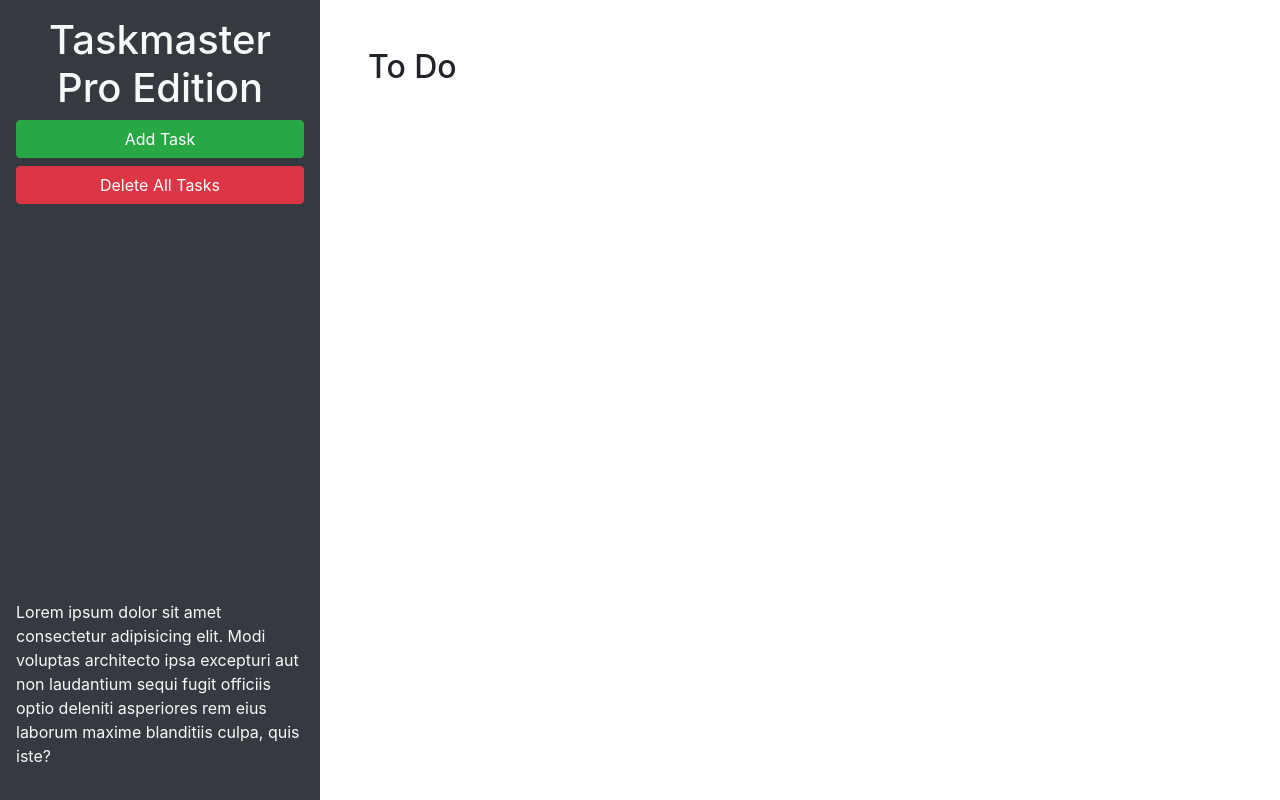
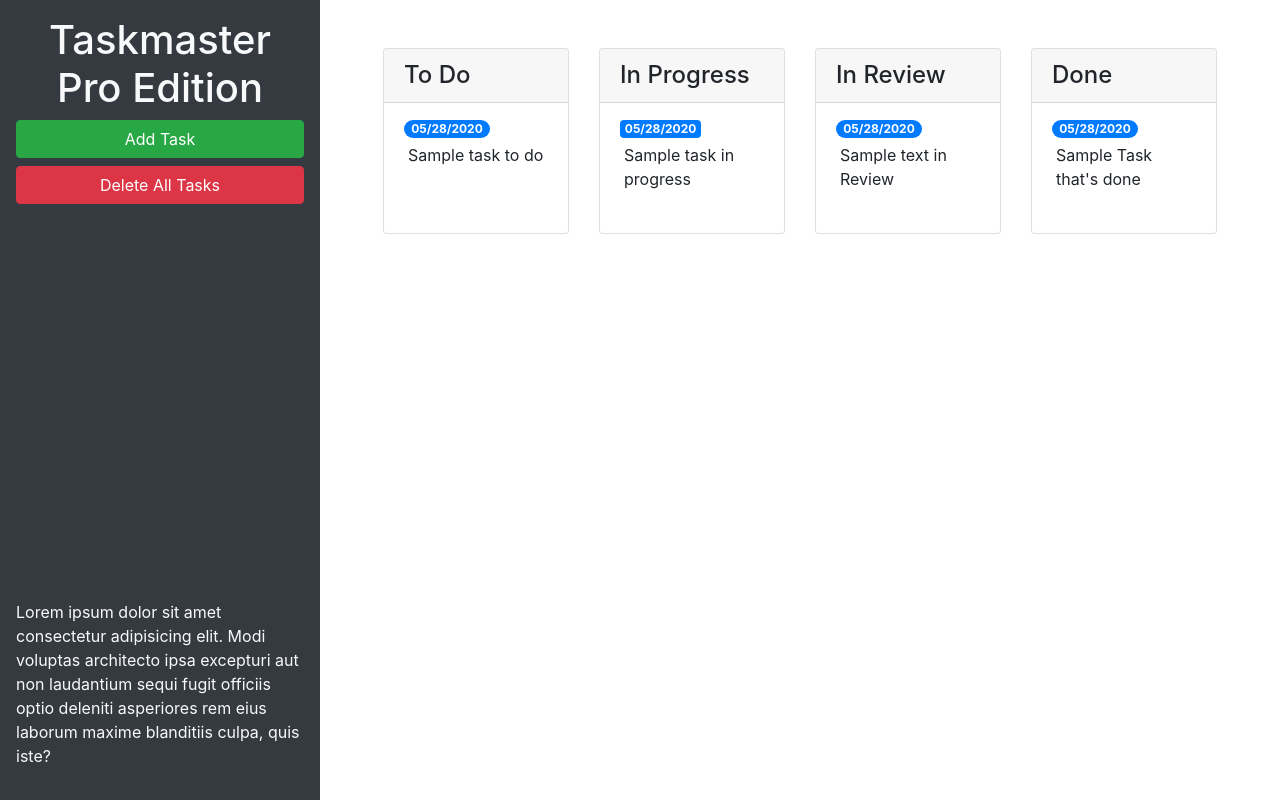
Before and after one commit to NShattuck96/Taskmaster-pro, a plain HTML site: page index.html in a window 1280 px wide. Drawn offline with nearby package versions, Linux system fonts and the light colour scheme.

Commit message:
built cards/cleaned modal

```diff
--- a/index.html
+++ b/index.html
@@ -24,9 +24,58 @@
       </p>
     </header>
     <main class="col-12 col-lg-9">
-      <div class="m-5">
-        <h2>To Do</h2>
-        <ul id="list-toDo" class="list-group"> </ul>
+      <div class="m-5 row justify-content-around">
+        <!--todo start-->
+        <div class="col-12 col-md-6 col-xl-3 mb-3">
+          <div class="card">
+            <H4 class="card-header">To Do</H4>
+            <ul id="list-toDo" class="list-group list-group-flush">
+              <li class="list-group-item">
+                <span class="badge badge-primary badge-pill">05/28/2020</span>
+                <p class="m-1">Sample task to do</p>
+              </li>
+            </ul>
+          </div>
+        </div>
+        <!--in Progress start-->
+        <div class="col-12 col-md-6 col-xl-3 mb-3">
+          <div class="card">
+            <h4 class="card-header">In Progress</h4>
+            <ul id="list-inProgress" class="list-group list-group-flush">
+              <li class="list-group-item">
+                <span class="badge badge-primary badge pill">05/28/2020</span>
+                <p class="m-1">Sample task in progress</p>
+              </li>
+            </ul>
+          </div>
+        </div>
+        <!--in progress end -->
+        <!--in review start-->
+        <div class="col-12 col-md-6 col-xl-3 mb-3">
+          <div class="card">
+            <h4 class="card-header">In Review</h4>
+            <ul id="list-inReview" class="list-group list-group-flush">
+              <li class="list-group-item">
+                <span class="badge badge-primary badge-pill">05/28/2020</span>
+                <p class="m-1">Sample text in Review</p>
+              </li>
+            </ul>
+          </div>
+        </div>
+        <!--in review end-->
+        <!--done start-->
+        <div class="col-12 col-md-6 col-xl-3 mb-3">
+          <div class="card">
+            <h4 class="card-header">Done</h4>
+            <ul id="list-done" class="list-group list-group-flush">
+              <li class="list-group-item">
+                <span class="badge badge-primary badge-pill">05/28/2020</span>
+                <p class="m-1">Sample Task that's done</p>
+              </li>
+            </ul>
+          </div>
+        </div>
+        <!--done end-->
       </div>
     </main>
   </div>
@@ -46,11 +95,11 @@
           <form>
             <div class="form-group">
               <label for="modalTaskDescription">Task description</label>
-              <textarea id="modalTaskDescription" rows="3"></textarea>
+              <textarea id="modalTaskDescription" rows="3" class="form-control"></textarea>
             </div>
             <div class="form-group">
               <label for="modalDueDate">Due date</label>
-              <input type="text" id="modalDueDate" placeholder="mm/dd/yyyy" autocomplete="off" />
+              <input type="text" class="form-control" id="modalDueDate" placeholder="mm/dd/yyyy" autocomplete="off" />
             </div>
           </form>
         </div>
```
